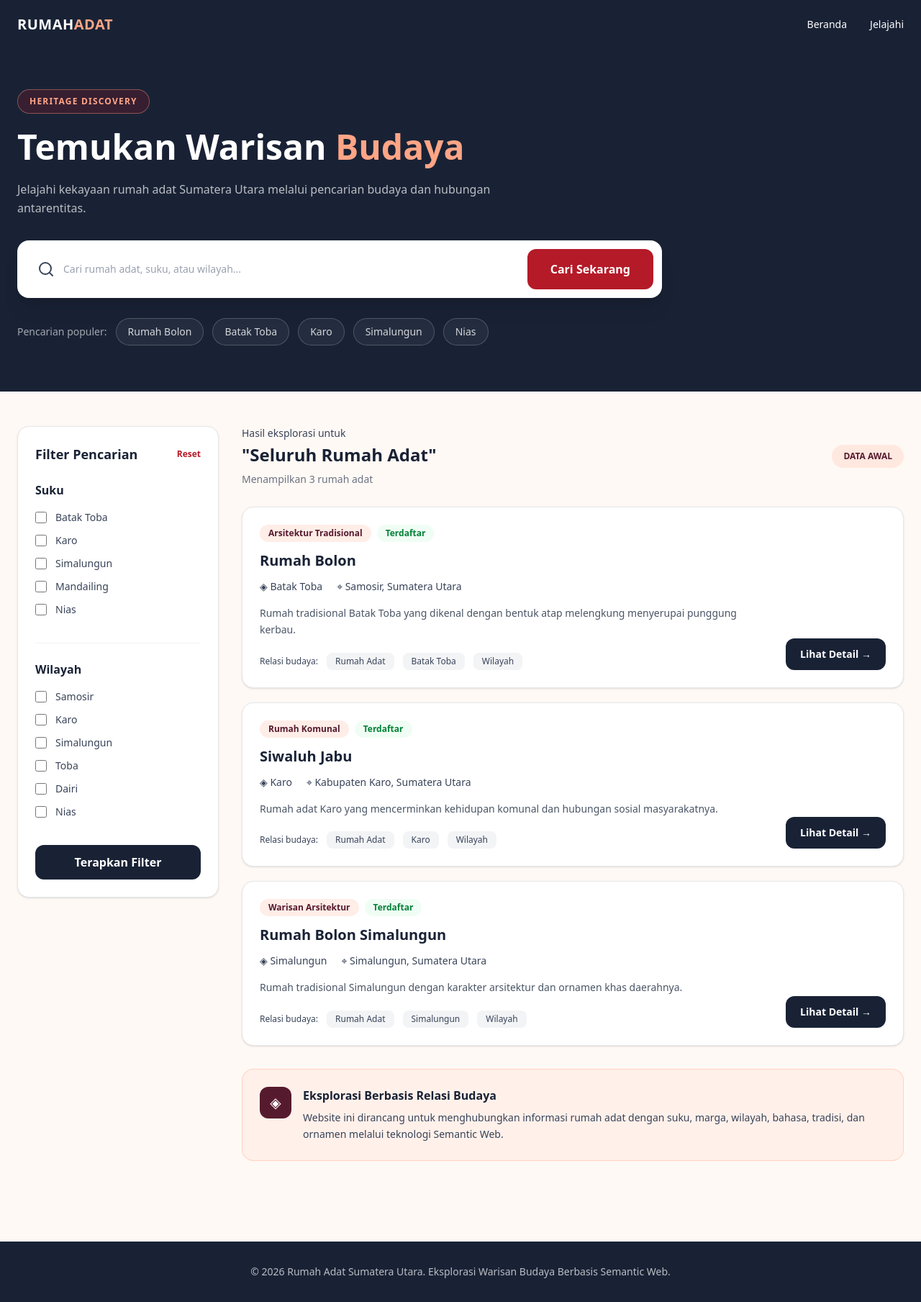
After one commit to jelialvonzolaia-sys/web-semantik-kelompok07, a Laravel app: page /search in a window 1280 px wide. The commit adds this page. Shown: the whole page at 72% size. Run offline with Laravel 12, Linux system fonts and the light colour scheme; style sheets or scripts are compiled from the project's sources.

Commit message:
feat: implement house search filtering and detail navigation

```diff
--- /dev/null
+++ b/tubes_rumah_adat/app/Http/Controllers/RumahAdatController.php
@@ -0,0 +1,119 @@
+<?php
+
+namespace App\Http\Controllers;
+
+use Illuminate\Http\Request;
+
+class RumahAdatController extends Controller
+{
+    private function getHouses()
+    {
+        return [
+            [
+                'slug' => 'rumah-bolon',
+                'name' => 'Rumah Bolon',
+                'tribe' => 'Batak Toba',
+                'region' => 'Samosir, Sumatera Utara',
+                'description' => 'Rumah tradisional Batak Toba yang dikenal dengan bentuk atap melengkung menyerupai punggung kerbau.',
+                'tag' => 'Arsitektur Tradisional',
+            ],
+            [
+                'slug' => 'siwaluh-jabu',
+                'name' => 'Siwaluh Jabu',
+                'tribe' => 'Karo',
+                'region' => 'Kabupaten Karo, Sumatera Utara',
+                'description' => 'Rumah adat Karo yang mencerminkan kehidupan komunal dan hubungan sosial masyarakatnya.',
+                'tag' => 'Rumah Komunal',
+            ],
+            [
+                'slug' => 'rumah-bolon-simalungun',
+                'name' => 'Rumah Bolon Simalungun',
+                'tribe' => 'Simalungun',
+                'region' => 'Simalungun, Sumatera Utara',
+                'description' => 'Rumah tradisional Simalungun dengan karakter arsitektur dan ornamen khas daerahnya.',
+                'tag' => 'Warisan Arsitektur',
+            ],
+        ];
+    }
+
+    // HALAMAN PENCARIAN
+    public function index(Request $request)
+    {
+        $houses = collect($this->getHouses());
+
+        // 1. PENCARIAN KATA KUNCI
+        if ($request->filled('q')) {
+
+            $keyword = mb_strtolower(trim($request->q));
+
+            $houses = $houses->filter(function ($house) use ($keyword) {
+
+                return str_contains(
+                    mb_strtolower($house['name']),
+                    $keyword
+                )
+                || str_contains(
+                    mb_strtolower($house['tribe']),
+                    $keyword
+                )
+                || str_contains(
+                    mb_strtolower($house['region']),
+                    $keyword
+                )
+                || str_contains(
+                    mb_strtolower($house['description']),
+                    $keyword
+                );
+            });
+        }
+
+        // 2. FILTER SUKU
+        if ($request->filled('suku')) {
+
+            $selectedTribes = (array) $request->suku;
+
+            $houses = $houses->filter(function ($house) use ($selectedTribes) {
+
+                return in_array($house['tribe'], $selectedTribes);
+            });
+        }
+
+        // 3. FILTER WILAYAH
+        if ($request->filled('wilayah')) {
+
+            $selectedRegions = (array) $request->wilayah;
+
+            $houses = $houses->filter(function ($house) use ($selectedRegions) {
+
+                foreach ($selectedRegions as $region) {
+
+                    if (str_contains(
+                        mb_strtolower($house['region']),
+                        mb_strtolower($region)
+                    )) {
+                        return true;
+                    }
+                }
+
+                return false;
+            });
+        }
+
+        // KIRIM HASIL KE HALAMAN SEARCH
+        return view('pages.search', [
+            'houses' => $houses->values()->all(),
+        ]);
+    }
+
+    // HALAMAN DETAIL RUMAH ADAT
+    public function show($slug)
+    {
+        $houses = $this->getHouses();
+
+        $house = collect($houses)->firstWhere('slug', $slug);
+
+        abort_if(!$house, 404);
+
+        return view('pages.detail', compact('house'));
+    }
+}
--- a/tubes_rumah_adat/resources/views/layouts/app.blade.php
+++ b/tubes_rumah_adat/resources/views/layouts/app.blade.php
@@ -1,5 +1,6 @@
 <!DOCTYPE html>
 <html lang="id">
+
 <head>
     <meta charset="UTF-8">
     <meta name="viewport" content="width=device-width, initial-scale=1.0">
@@ -15,24 +16,28 @@
     <header class="bg-[#192235] text-white">
         <nav class="mx-auto flex max-w-7xl items-center justify-between px-6 py-5">
 
-            <a href="/" class="text-xl font-bold tracking-wide">
+            {{-- LOGO --}}
+            <a href="{{ route('home') }}" class="text-xl font-bold tracking-wide">
                 RUMAH<span class="text-[#FFA586]">ADAT</span>
             </a>
 
+            {{-- NAVIGATION --}}
             <div class="flex gap-8 text-sm font-medium">
-                <a href="/" class="hover:text-[#FFA586]">
+
+                <a href="{{ route('home') }}" class="transition hover:text-[#FFA586]">
                     Beranda
                 </a>
 
-                <a href="/search" class="hover:text-[#FFA586]">
+                <a href="{{ route('search') }}" class="transition hover:text-[#FFA586]">
                     Jelajahi
                 </a>
+
             </div>
 
         </nav>
     </header>
 
-    {{-- KONTEN HALAMAN --}}
+    {{-- PAGE CONTENT --}}
     <main>
         @yield('content')
     </main>
@@ -40,7 +45,7 @@
     {{-- FOOTER --}}
     <footer class="mt-16 bg-[#192235] px-6 py-8 text-center text-sm text-white/70">
         <p>
-            © {{ date('Y') }} Rumah Adat Sumatera Utara.
+            &copy; {{ date('Y') }} Rumah Adat Sumatera Utara.
             Eksplorasi Warisan Budaya Berbasis Semantic Web.
         </p>
     </footer>
--- /dev/null
+++ b/tubes_rumah_adat/resources/views/pages/search.blade.php
@@ -0,0 +1,354 @@
+@extends('layouts.app')
+
+@section('title', 'Jelajahi Rumah Adat | Rumah Adat Sumatera Utara')
+
+@section('content')
+
+{{-- SEARCH HERO --}}
+<section class="bg-[#192235] px-6 pb-16 pt-14 text-white">
+    <div class="mx-auto max-w-7xl">
+
+        <div class="mb-8 max-w-3xl">
+            <span class="mb-4 inline-flex rounded-full border border-[#FFA586]/40 bg-[#561A2E]/50 px-4 py-2 text-xs font-semibold tracking-widest text-[#FFA586]">
+                HERITAGE DISCOVERY
+            </span>
+
+            <h1 class="text-3xl font-bold leading-tight md:text-5xl">
+                Temukan Warisan
+                <span class="text-[#FFA586]">Budaya</span>
+            </h1>
+
+            <p class="mt-4 max-w-2xl leading-relaxed text-white/70">
+                Jelajahi kekayaan rumah adat Sumatera Utara melalui
+                pencarian budaya dan hubungan antarentitas.
+            </p>
+        </div>
+
+        {{-- SEARCH FORM --}}
+        <form action="{{ route('search') }}" method="GET"
+              class="flex max-w-4xl flex-col gap-3 rounded-2xl bg-white p-3 shadow-xl sm:flex-row">
+
+            <div class="flex flex-1 items-center gap-3 px-4">
+                <svg class="h-6 w-6 shrink-0 text-[#384358]"
+                     fill="none" stroke="currentColor" viewBox="0 0 24 24">
+                    <circle cx="11" cy="11" r="8" stroke-width="2"/>
+                    <path d="m21 21-4.35-4.35"
+                          stroke-width="2" stroke-linecap="round"/>
+                </svg>
+
+                <input
+                    type="search"
+                    name="q"
+                    value="{{ request('q') }}"
+                    placeholder="Cari rumah adat, suku, atau wilayah..."
+                    class="w-full py-3 text-sm text-[#192235] outline-none placeholder:text-gray-400"
+                >
+            </div>
+
+            <button type="submit"
+                    class="rounded-xl bg-[#B51A28] px-8 py-4 font-semibold text-white transition hover:bg-[#561A2E]">
+                Cari Sekarang
+            </button>
+        </form>
+
+        {{-- QUICK SEARCH --}}
+        <div class="mt-7 flex flex-wrap items-center gap-3">
+            <span class="text-sm text-white/60">
+                Pencarian populer:
+            </span>
+
+            @foreach (['Rumah Bolon', 'Batak Toba', 'Karo', 'Simalungun', 'Nias'] as $keyword)
+                <a href="{{ route('search', ['q' => $keyword]) }}"
+                   class="rounded-full border border-white/20 bg-white/5 px-4 py-2 text-sm text-white/80 transition hover:border-[#FFA586] hover:text-[#FFA586]">
+                    {{ $keyword }}
+                </a>
+            @endforeach
+        </div>
+
+    </div>
+</section>
+
+
+{{-- SEARCH CONTENT --}}
+<section class="mx-auto max-w-7xl px-6 py-12">
+
+    <div class="grid gap-8 lg:grid-cols-[280px_1fr]">
+
+        {{-- FILTER SIDEBAR --}}
+        <aside class="h-fit rounded-2xl border border-gray-200 bg-white p-6 shadow-sm">
+
+            <div class="mb-6 flex items-center justify-between">
+                <h2 class="text-lg font-bold text-[#192235]">
+                    Filter Pencarian
+                </h2>
+
+                <a href="{{ route('search') }}"
+                   class="text-xs font-semibold text-[#B51A28] hover:underline">
+                    Reset
+                </a>
+            </div>
+
+            <form action="{{ route('search') }}" method="GET">
+
+                {{-- KEEP SEARCH KEYWORD --}}
+                <input type="hidden" name="q" value="{{ request('q') }}">
+
+                {{-- FILTER SUKU --}}
+                <div class="border-b border-gray-100 pb-6">
+
+                    <h3 class="mb-4 font-semibold text-[#192235]">
+                        Suku
+                    </h3>
+
+                    @foreach (['Batak Toba', 'Karo', 'Simalungun', 'Mandailing', 'Nias'] as $item)
+
+                        <label class="mb-3 flex cursor-pointer items-center gap-3 text-sm text-[#384358]">
+
+                            <input
+                                type="checkbox"
+                                name="suku[]"
+                                value="{{ $item }}"
+                                @checked(in_array($item, (array) request('suku', [])))
+                                class="h-4 w-4 accent-[#B51A28]"
+                            >
+
+                            {{ $item }}
+
+                        </label>
+
+                    @endforeach
+
+                </div>
+
+
+                {{-- FILTER WILAYAH --}}
+                <div class="py-6">
+
+                    <h3 class="mb-4 font-semibold text-[#192235]">
+                        Wilayah
+                    </h3>
+
+                    @foreach (['Samosir', 'Karo', 'Simalungun', 'Toba', 'Dairi', 'Nias'] as $item)
+
+                        <label class="mb-3 flex cursor-pointer items-center gap-3 text-sm text-[#384358]">
+
+                            <input
+                                type="checkbox"
+                                name="wilayah[]"
+                                value="{{ $item }}"
+                                @checked(in_array($item, (array) request('wilayah', [])))
+                                class="h-4 w-4 accent-[#B51A28]"
+                            >
+
+                            {{ $item }}
+
+                        </label>
+
+                    @endforeach
+
+                </div>
+
+
+                {{-- APPLY FILTER --}}
+                <button type="submit"
+                        class="w-full rounded-xl bg-[#192235] px-5 py-3 font-semibold text-white transition hover:bg-[#B51A28]">
+
+                    Terapkan Filter
+
+                </button>
+
+            </form>
+
+        </aside>
+
+
+        {{-- SEARCH RESULTS --}}
+        <div>
+
+            {{-- RESULT HEADER --}}
+            <div class="mb-7 flex flex-col justify-between gap-4 sm:flex-row sm:items-center">
+
+                <div>
+
+                    <p class="text-sm text-[#384358]">
+                        Hasil eksplorasi untuk
+                    </p>
+
+                    <h2 class="mt-1 text-2xl font-bold text-[#192235]">
+                        "{{ request('q') ?: 'Seluruh Rumah Adat' }}"
+                    </h2>
+
+                    <p class="mt-2 text-sm text-gray-500">
+                        Menampilkan {{ count($houses) }} rumah adat
+                    </p>
+
+                </div>
+
+                <span class="w-fit rounded-full bg-[#FFA586]/20 px-4 py-2 text-xs font-semibold text-[#561A2E]">
+                    DATA AWAL
+                </span>
+
+            </div>
+
+
+            {{-- DYNAMIC RESULT CARDS --}}
+            <div class="space-y-5">
+
+                @forelse ($houses as $house)
+
+                    <article class="group overflow-hidden rounded-2xl border border-gray-200 bg-white p-6 shadow-sm transition hover:-translate-y-1 hover:shadow-lg">
+
+                        <div class="flex flex-col justify-between gap-5 md:flex-row">
+
+                            {{-- HOUSE INFORMATION --}}
+                            <div class="flex-1">
+
+                                <div class="mb-3 flex flex-wrap items-center gap-2">
+
+                                    <span class="rounded-full bg-[#FFA586]/20 px-3 py-1 text-xs font-semibold text-[#561A2E]">
+                                        {{ $house['tag'] }}
+                                    </span>
+
+                                    <span class="rounded-full bg-green-50 px-3 py-1 text-xs font-semibold text-green-700">
+                                        Terdaftar
+                                    </span>
+
+                                </div>
+
+
+                                <h3 class="text-xl font-bold text-[#192235] transition group-hover:text-[#B51A28]">
+
+                                    {{ $house['name'] }}
+
+                                </h3>
+
+
+                                {{-- TRIBE AND REGION --}}
+                                <div class="mt-3 flex flex-wrap gap-x-5 gap-y-2 text-sm text-[#384358]">
+
+                                    <span>
+                                        ◈ {{ $house['tribe'] }}
+                                    </span>
+
+                                    <span>
+                                        ⌖ {{ $house['region'] }}
+                                    </span>
+
+                                </div>
+
+
+                                {{-- DESCRIPTION --}}
+                                <p class="mt-4 max-w-2xl text-sm leading-relaxed text-gray-600">
+
+                                    {{ $house['description'] }}
+
+                                </p>
+
+
+                                {{-- SEMANTIC RELATIONS --}}
+                                <div class="mt-5 flex flex-wrap items-center gap-3">
+
+                                    <span class="text-xs font-medium text-[#384358]">
+                                        Relasi budaya:
+                                    </span>
+
+                                    <span class="rounded-lg bg-gray-100 px-3 py-1 text-xs text-[#384358]">
+                                        Rumah Adat
+                                    </span>
+
+                                    <span class="rounded-lg bg-gray-100 px-3 py-1 text-xs text-[#384358]">
+                                        {{ $house['tribe'] }}
+                                    </span>
+
+                                    <span class="rounded-lg bg-gray-100 px-3 py-1 text-xs text-[#384358]">
+                                        Wilayah
+                                    </span>
+
+                                </div>
+
+                            </div>
+
+
+                            {{-- DETAIL BUTTON --}}
+                            <div class="flex shrink-0 items-end">
+
+                                <a href="{{ route('detail', ['slug' => $house['slug']]) }}"
+                                   class="inline-block rounded-xl bg-[#192235] px-5 py-3 text-sm font-semibold text-white transition hover:bg-[#B51A28]">
+
+                                    Lihat Detail →
+
+                                </a>
+
+                            </div>
+
+                        </div>
+
+                    </article>
+
+                @empty
+
+                    {{-- EMPTY SEARCH RESULT --}}
+                    <div class="rounded-2xl border border-gray-200 bg-white px-6 py-16 text-center shadow-sm">
+
+                        <div class="mx-auto flex h-16 w-16 items-center justify-center rounded-full bg-[#FFA586]/20 text-3xl text-[#B51A28]">
+                            ⌕
+                        </div>
+
+                        <h3 class="mt-5 text-xl font-bold text-[#192235]">
+                            Rumah Adat Tidak Ditemukan
+                        </h3>
+
+                        <p class="mx-auto mt-3 max-w-md text-sm leading-relaxed text-gray-500">
+                            Maaf, kami belum menemukan rumah adat yang sesuai
+                            dengan kata kunci atau filter yang kamu pilih.
+                            Coba gunakan kata kunci lain.
+                        </p>
+
+                        <a href="{{ route('search') }}"
+                           class="mt-6 inline-block rounded-xl bg-[#B51A28] px-6 py-3 text-sm font-semibold text-white transition hover:bg-[#561A2E]">
+
+                            Lihat Semua Rumah Adat
+
+                        </a>
+
+                    </div>
+
+                @endforelse
+
+            </div>
+
+
+            {{-- SEMANTIC SEARCH INFORMATION --}}
+            <div class="mt-8 rounded-2xl border border-[#FFA586]/40 bg-[#FFA586]/10 p-6">
+
+                <div class="flex items-start gap-4">
+
+                    <div class="flex h-11 w-11 shrink-0 items-center justify-center rounded-xl bg-[#561A2E] text-xl text-white">
+                        ◈
+                    </div>
+
+                    <div>
+
+                        <h3 class="font-bold text-[#192235]">
+                            Eksplorasi Berbasis Relasi Budaya
+                        </h3>
+
+                        <p class="mt-2 text-sm leading-relaxed text-[#384358]">
+                            Website ini dirancang untuk menghubungkan informasi
+                            rumah adat dengan suku, marga, wilayah, bahasa,
+                            tradisi, dan ornamen melalui teknologi Semantic Web.
+                        </p>
+
+                    </div>
+
+                </div>
+
+            </div>
+
+        </div>
+
+    </div>
+
+</section>
+
+@endsection
--- a/tubes_rumah_adat/routes/web.php
+++ b/tubes_rumah_adat/routes/web.php
@@ -1,7 +1,17 @@
 <?php
 
 use Illuminate\Support\Facades\Route;
+use App\Http\Controllers\RumahAdatController;
 
+// Homepage
 Route::get('/', function () {
     return view('pages.home');
 })->name('home');
+
+// Search Results
+Route::get('/search', [RumahAdatController::class, 'index'])
+    ->name('search');
+
+// Detail Rumah Adat
+Route::get('/detail/{slug}', [RumahAdatController::class, 'show'])
+    ->name('detail');
```
Also changed, not shown: tubes_rumah_adat/resources/views/pages/detail.blade.php (added, +200 -0 lines).
